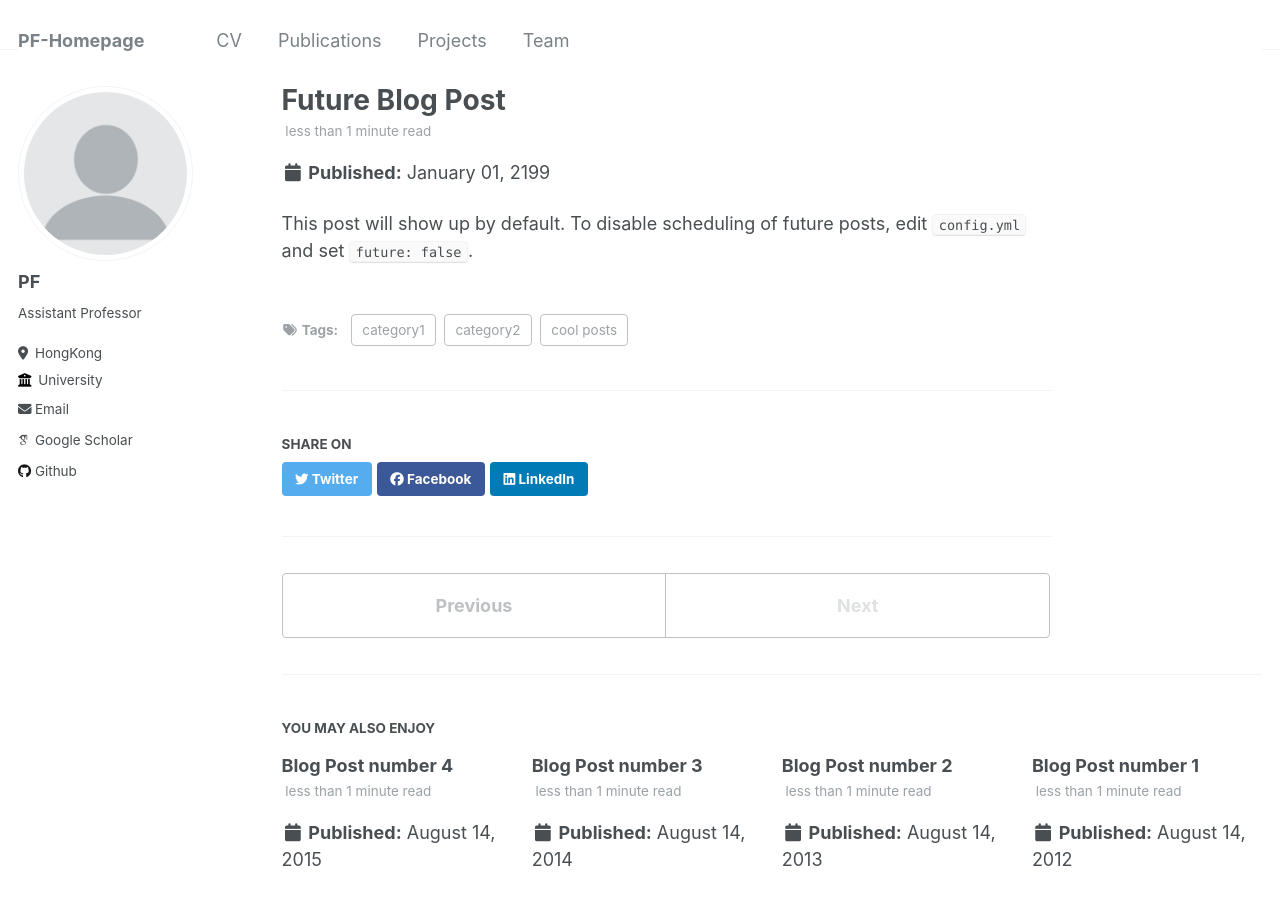
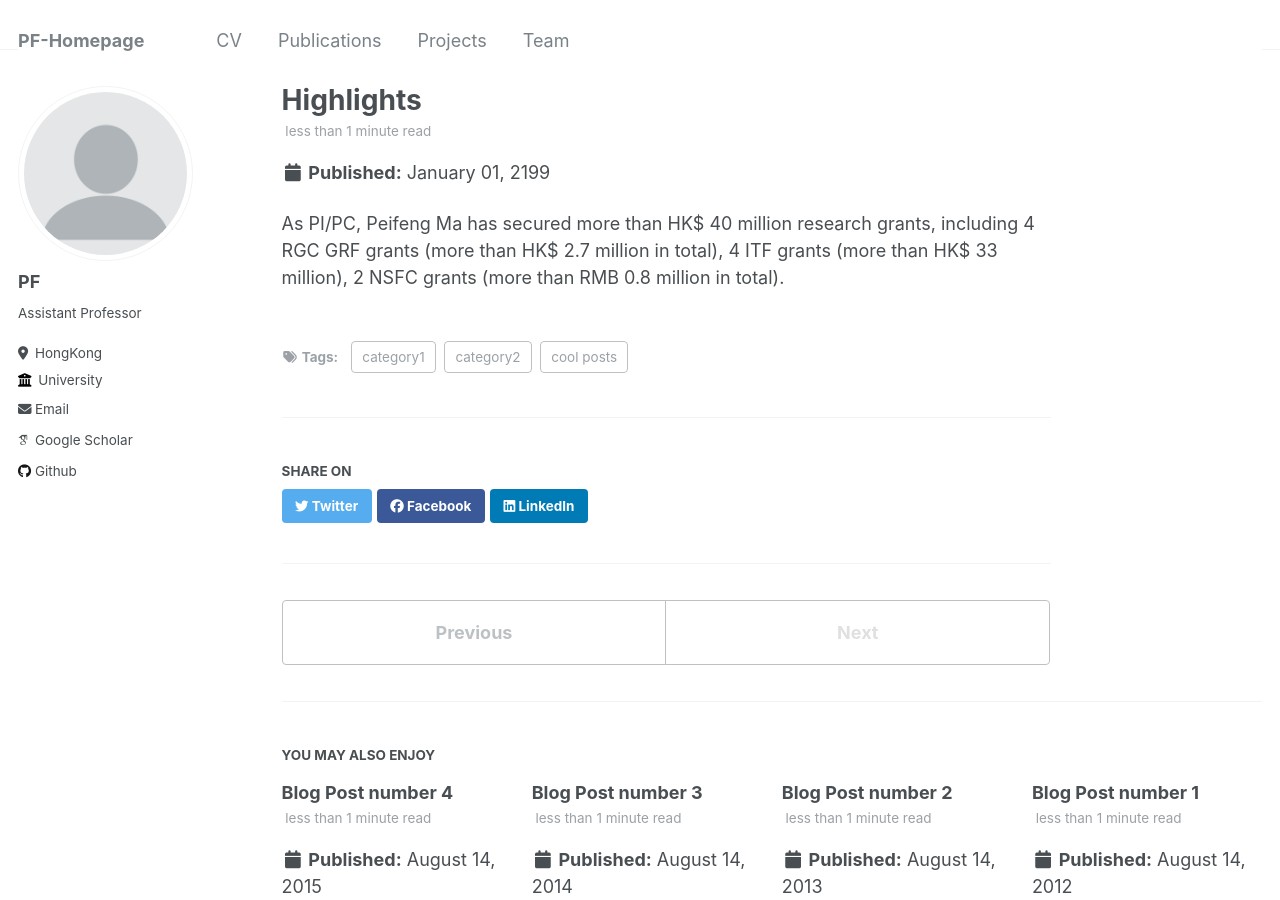
Before and after one commit to pfMA03/peifengMa, a Jekyll site: the page built from _posts/2199-01-01-future-post.md, in a window 1280 px wide and 900 px high. Built offline with Jekyll 4.4.1, drawn with Linux system fonts in a browser that asks for light colours; some web fonts are replaced.

Commit message:
Update 2199-01-01-future-post.md

```diff
--- a/_posts/2199-01-01-future-post.md
+++ b/_posts/2199-01-01-future-post.md
@@ -1,11 +1,10 @@
 ---
-title: 'Future Blog Post'
-date: 2199-01-01
-permalink: /posts/2012/08/blog-post-4/
+title: 'Highlights'
+
 tags:
   - cool posts
   - category1
   - category2
 ---
 
-This post will show up by default. To disable scheduling of future posts, edit `config.yml` and set `future: false`.
+As PI/PC, Peifeng Ma has secured more than HK$ 40 million research grants, including 4 RGC GRF grants (more than HK$ 2.7 million in total), 4 ITF grants (more than HK$ 33 million), 2 NSFC grants (more than RMB 0.8 million in total).
```
